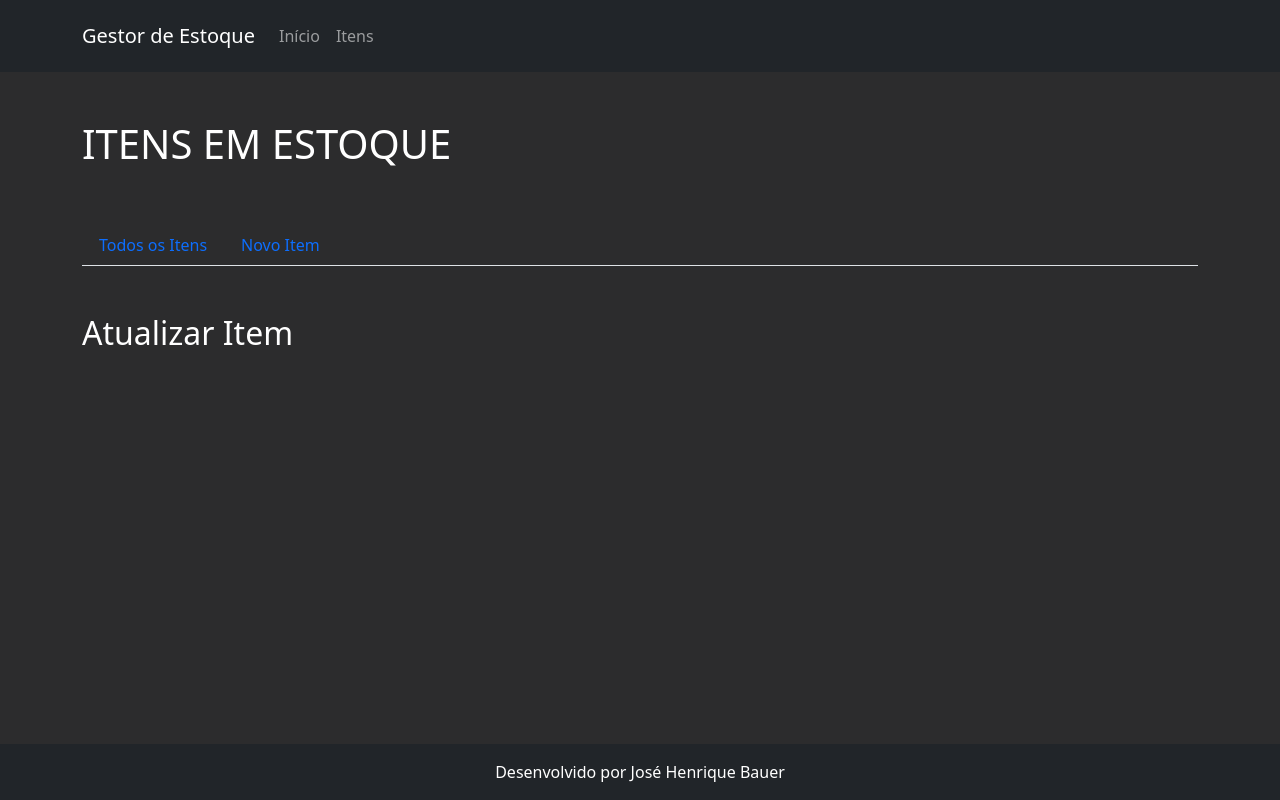
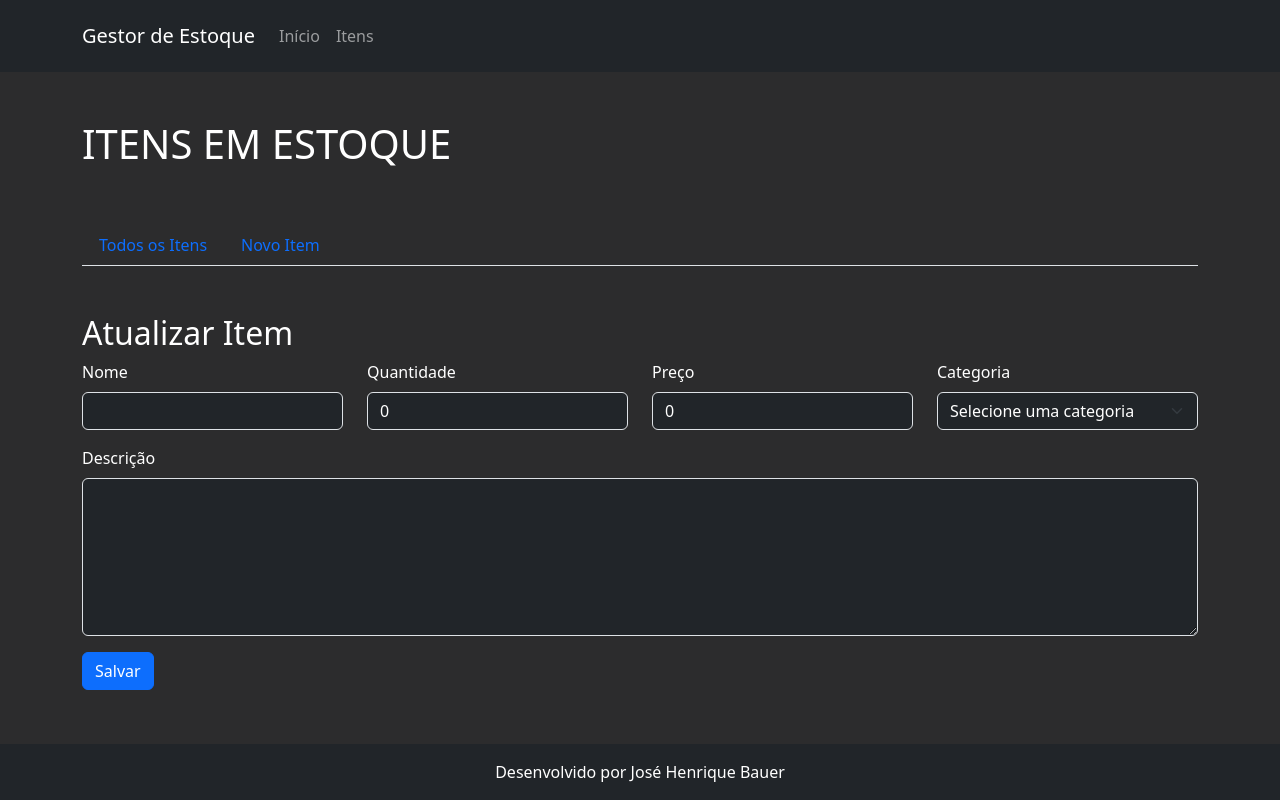
Before and after one commit to josebauer/gestor-de-estoque, a React (Vite) app: page /items/1/update in a window 1280 px wide. Built offline with nearby package versions, Linux system fonts and the light colour scheme.

Commit message:
Adiciona tela para atualizar item

```diff
--- a/src/components/ItemForm.jsx
+++ b/src/components/ItemForm.jsx
@@ -13,7 +13,7 @@ export default function ItemForm({ itemToUpdate }) {
   }
 
   const [item, setItem] = useState(itemToUpdate ? itemToUpdate : defaultItem)
-  const { addItem } = useStock()
+  const { addItem, updateItem } = useStock()
   const inputRef = useRef(null)
 
   const handleChange = (ev) => {
@@ -29,13 +29,21 @@ export default function ItemForm({ itemToUpdate }) {
     ev.preventDefault()
 
     try {
-      const validItem = new StockItem(item)
-      addItem(validItem)
-      setItem(defaultItem)
-      alert('Item cadastrado com sucesso!')
-      inputRef.current.focus()
+      if (itemToUpdate) {
+        updateItem(itemToUpdate.id, item)
+        alert('Item atualizado com sucesso!')
+      } else {
+        const validItem = new StockItem(item)
+
+        addItem(validItem)
+        setItem(defaultItem)
+
+        alert('Item cadastrado com sucesso!')
+      }
     } catch (error) {
       console.log(error.message)
+    } finally {
+      inputRef.current.focus()
     }
   }
 
--- a/src/contexts/StockContext.jsx
+++ b/src/contexts/StockContext.jsx
@@ -29,6 +29,19 @@ export function StockContextProvider({ children }) {
     return items.find(item => item.id === +itemId)
   }
 
+  const updateItem = (itemId, newAttributes) => {
+    setItems(currentState => {
+      const itemIndex = currentState.findIndex(item => item.id === +itemId)
+      const updatedItems = [...currentState]
+
+      Object.assign(updatedItems[itemIndex], newAttributes, { updatedAt: new Date() })
+
+      localStorage.setItem('stock-manager', JSON.stringify(updatedItems))
+      return updatedItems
+
+    })
+  }
+
   const deleteItem = (itemId) => {
     setItems(currentState => {
       const updatedItems = currentState.filter(item => item.id !== itemId)
@@ -41,6 +54,7 @@ export function StockContextProvider({ children }) {
     items,
     addItem,
     getItem,
+    updateItem,
     deleteItem
   }
 
--- a/src/pages/items/UpdateItem.jsx
+++ b/src/pages/items/UpdateItem.jsx
@@ -1,7 +1,17 @@
+import { useParams } from "react-router-dom";
+import ItemForm from "../../components/ItemForm";
+import useStock from "../../hooks/useStock";
+
 export default function UpdateItem() {
+  const { getItem } = useStock()
+  const { id } = useParams()
+
+  const item = getItem(id)
+
   return (
     <>
       <h2>Atualizar Item</h2>
+      <ItemForm itemToUpdate={item}/>
     </>
   )
 }
```
